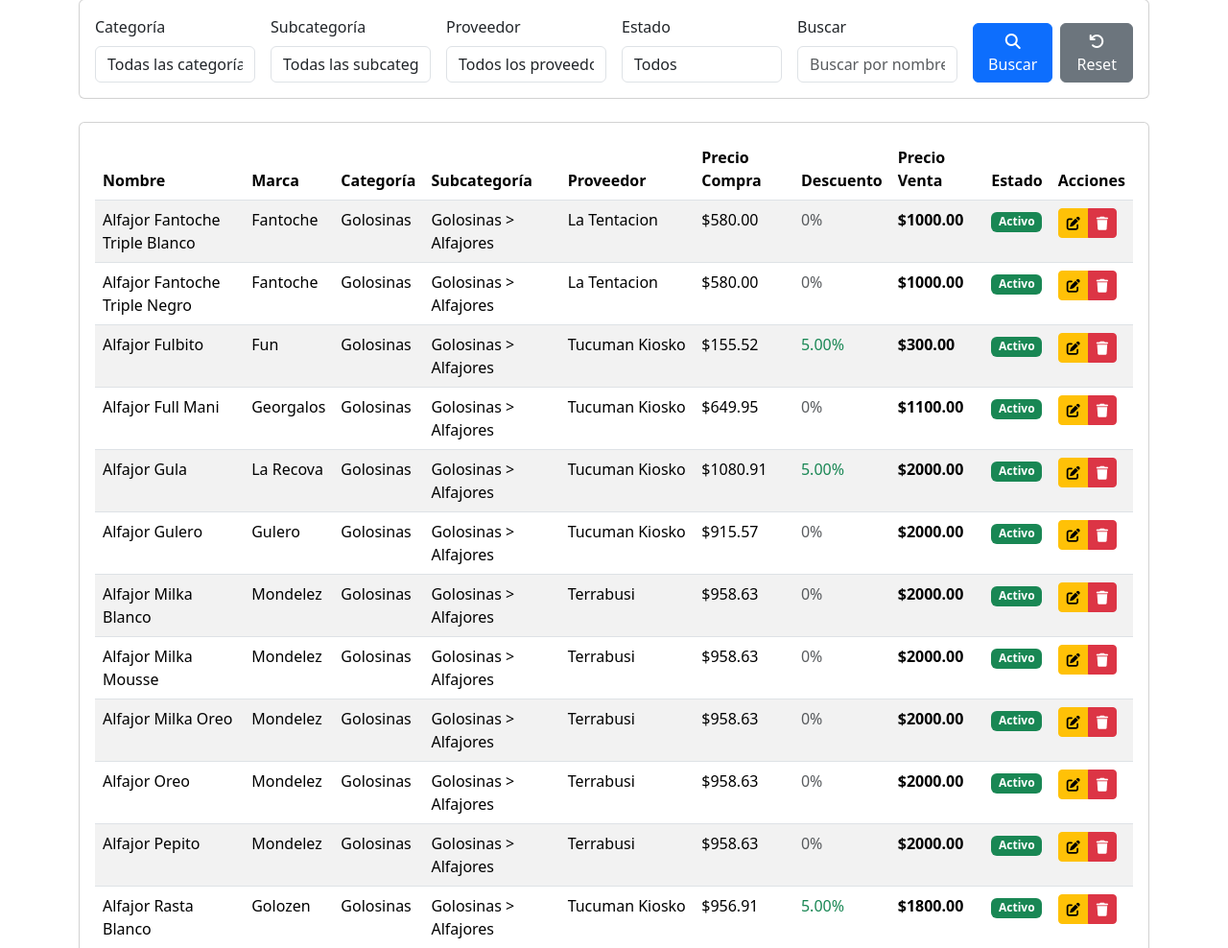
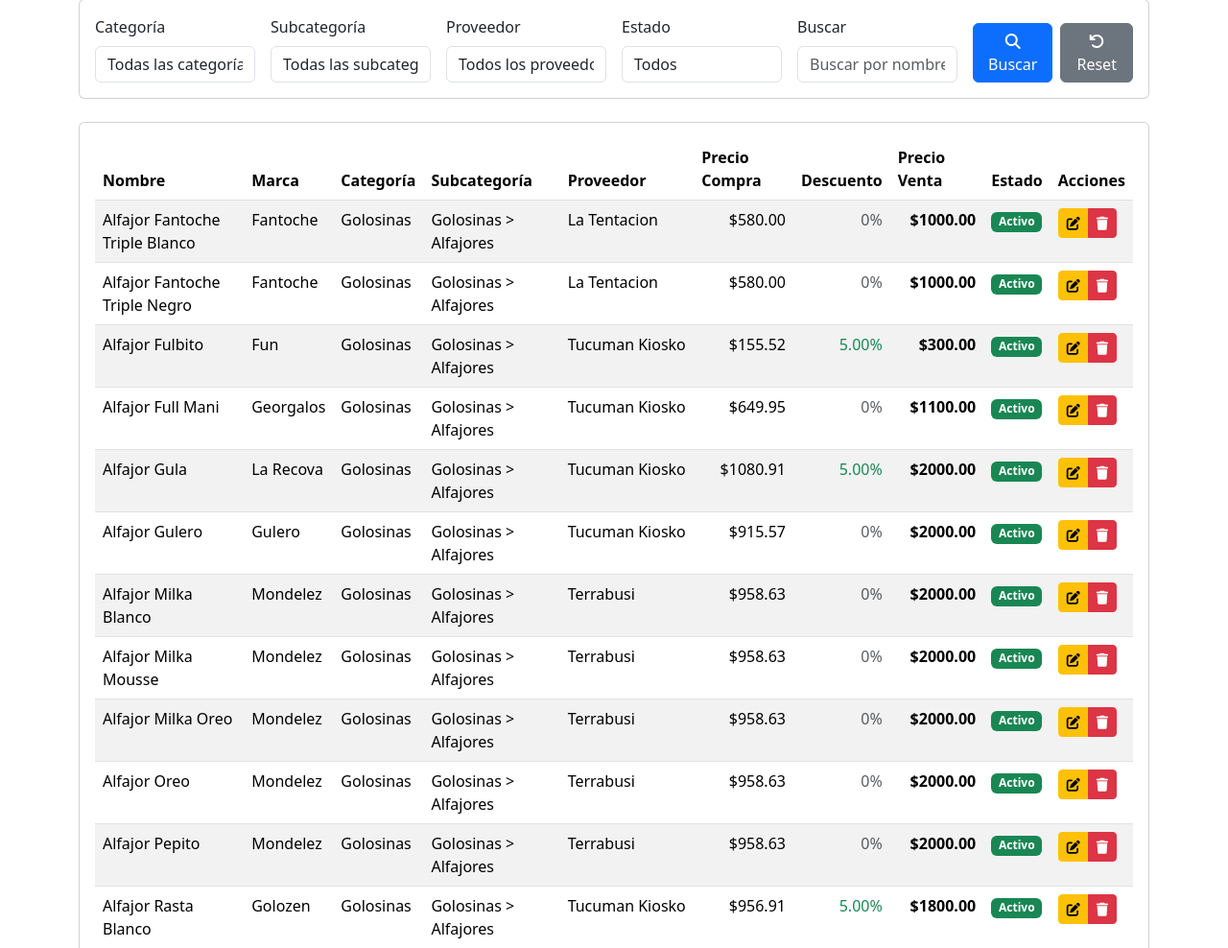
Before and after one commit to pfbrodon/kiosko, a Django app: page /productos/ in a window 1280 px wide. Shown: the part 151-1139 px from the top of the page at 96% size. Run offline with Django 5.2, Linux system fonts and the light colour scheme; data comes from the database, SQL or seed files in the repository; both versions use the stored data as it was after the commit.

Commit message:
numeros a la derecha

```diff
--- a/precios/templates/lista_productos.html
+++ b/precios/templates/lista_productos.html
@@ -72,15 +72,15 @@
                             <td>{{ producto.subcategoria.categoria }}</td>
                             <td>{{ producto.subcategoria }}</td>
                             <td>{{ producto.proveedor }}</td>
-                            <td>${{ producto.precio_compra_unitario|floatformat:2 }}</td>
-                            <td>
+                            <td class="text-end">${{ producto.precio_compra_unitario|floatformat:2 }}</td>
+                            <td class="text-end">
                                 {% if producto.descuento_compra %}
                                     <span class="text-success">{{ producto.descuento_compra }}%</span>
                                 {% else %}
                                     <span class="text-muted">0%</span>
                                 {% endif %}
                             </td>
-                            <td class="fw-bold">${{ producto.precio_venta_final|floatformat:2 }}</td>
+                            <td class="text-end fw-bold">${{ producto.precio_venta_final|floatformat:2 }}</td>
                             <td>
                                 {% if producto.activo %}
                                 <span class="badge bg-success">Activo</span>
```
Also changed, not shown: db.sqlite3.
